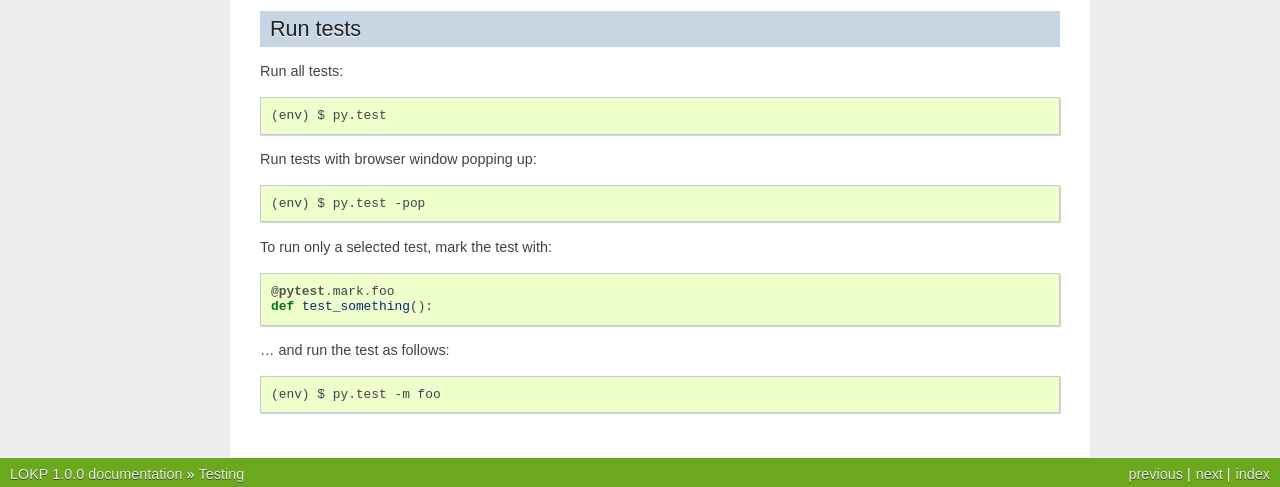
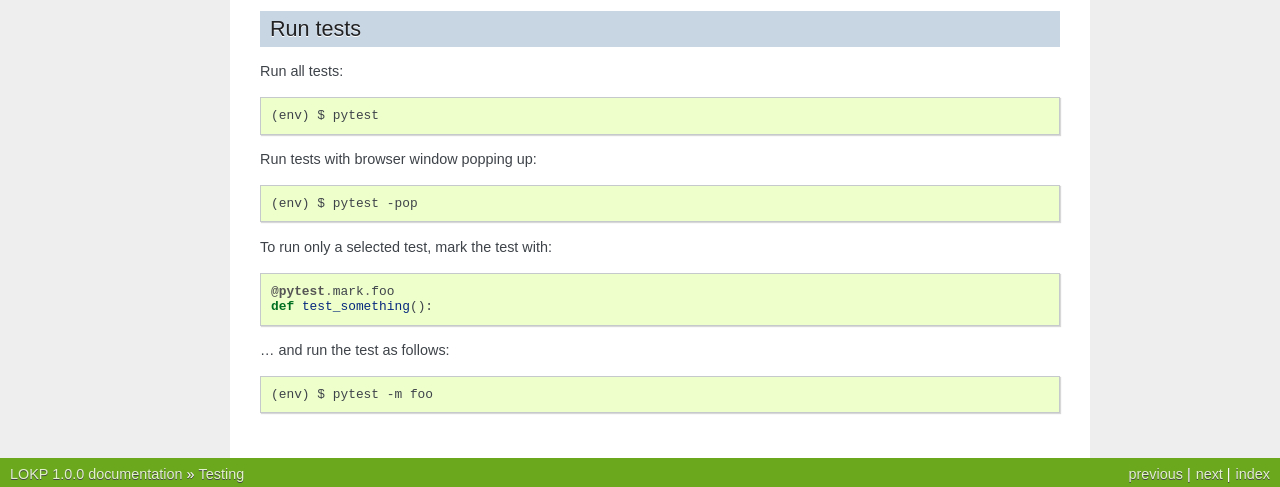
Before and after one commit to CDE-UNIBE/lokp, a Sphinx documentation site: the page built from docs/testing.rst, in a window 1280 px wide. Shown: the part 790-1277 px from the top of the page. Built offline with Sphinx 7.4.7, drawn with Linux system fonts in a browser that asks for light colours.

Commit message:
Updated tests. Rerun failed tests, prevent excessive logging.

```diff
--- a/docs/testing.rst
+++ b/docs/testing.rst
@@ -46,11 +46,11 @@
 
 Run all tests::
 
-    (env) $ py.test
+    (env) $ pytest
 
 Run tests with browser window popping up::
 
-    (env) $ py.test -pop
+    (env) $ pytest -pop
 
 To run only a selected test, mark the test with::
 
@@ -59,4 +59,4 @@
 
 ... and run the test as follows::
 
-    (env) $ py.test -m foo
+    (env) $ pytest -m foo
--- a/setup.py
+++ b/setup.py
@@ -36,6 +36,7 @@
 tests_require = [
     'pytest==3.3.2',
     'pytest-cov==2.5.1',
+    'pytest-rerunfailures==4.1',
     'PyVirtualDisplay==0.2.1',
     'requests==2.18.4',
     'selenium==3.8.1',
```
Also changed, not shown: 1 other file.
